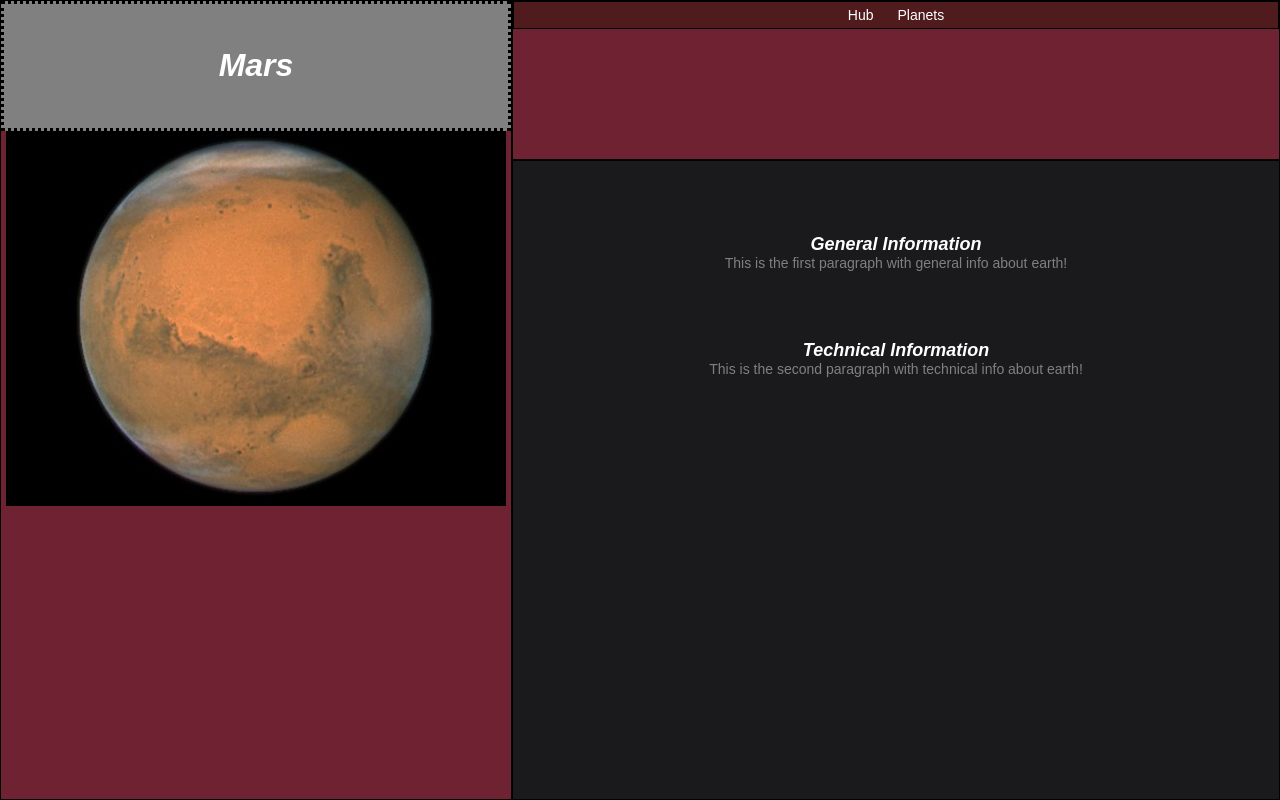
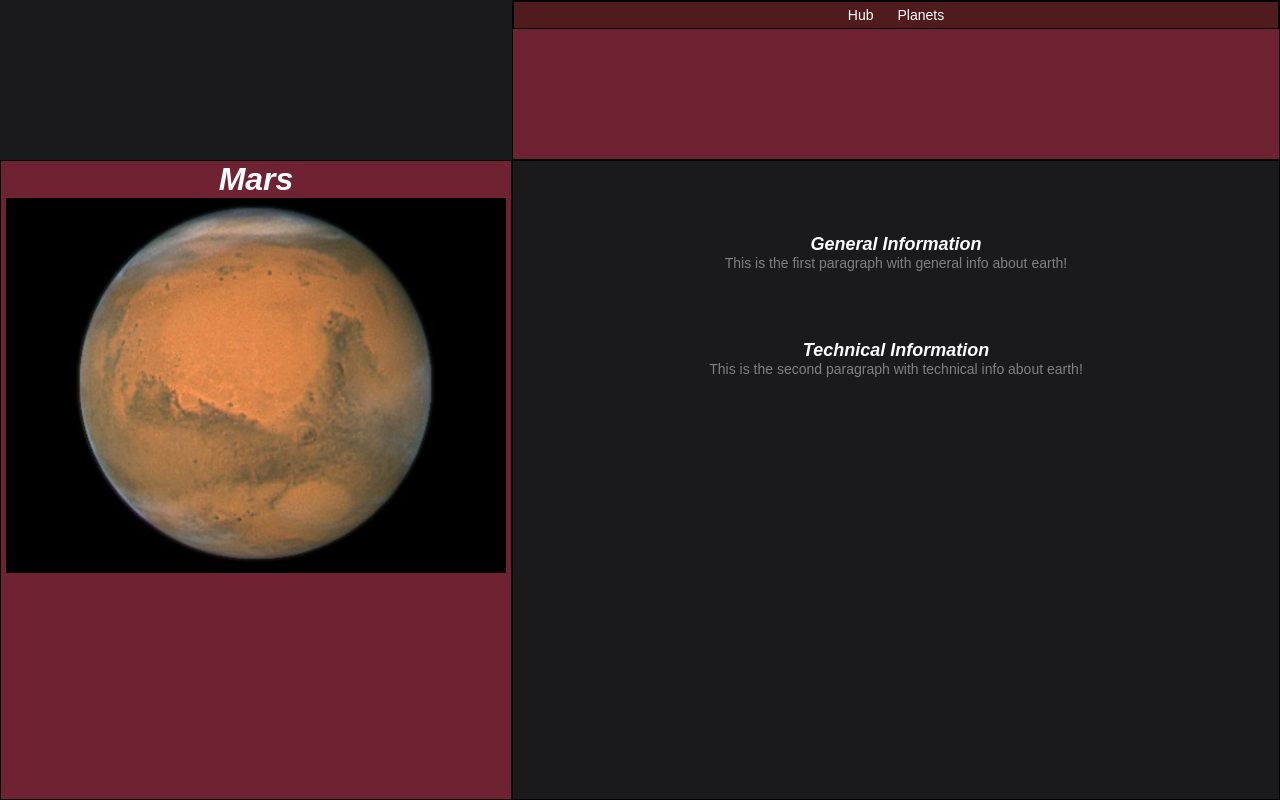
Before and after one commit to Diogo-a21905661/SpaceHub, a PHP site: page /planets/mars.html in a window 1280 px wide. Run offline with PHP 8.4, Linux system fonts and the light colour scheme.

Commit message:
Fixed Title
Fixed the title on the planet pages.

```diff
--- a/layoutPlanet.css
+++ b/layoutPlanet.css
@@ -17,14 +17,6 @@
     font-size: 32px;
     font-style: italic;
     font-weight: bold;
-
-    z-index: 0;
-    background-color: grey;
-    padding: 8.5%;
-
-    border-style: dotted;
-    border-width: 3px;
-    border-color: black;
 }
 
 /* Opções de movimentação para o titulo */
@@ -84,15 +76,17 @@
     border-width: 1px;
 }
 
-/* Teste */
+/* Feito para centrar o titulo corretamente com o menu de navegação */
 
 .title {
     grid-area: title;
     background-color: grey;
 
-    border: black;
-    border-style: solid;
-    border-width: 1px;
+    border-style: dotted;
+    border-width: 3px;
+    border-color: black;
+
+    padding: 7.5%;
 }
 
 body {
@@ -102,7 +96,7 @@
     grid-template-rows: 20% 80%;
     grid-template-columns: 40% 60%;
     grid-template-areas:
-    'header nav nav'
+    'title nav nav'
     'header main main'
     'header main main';
     background-color: #1a1a1d;
```
